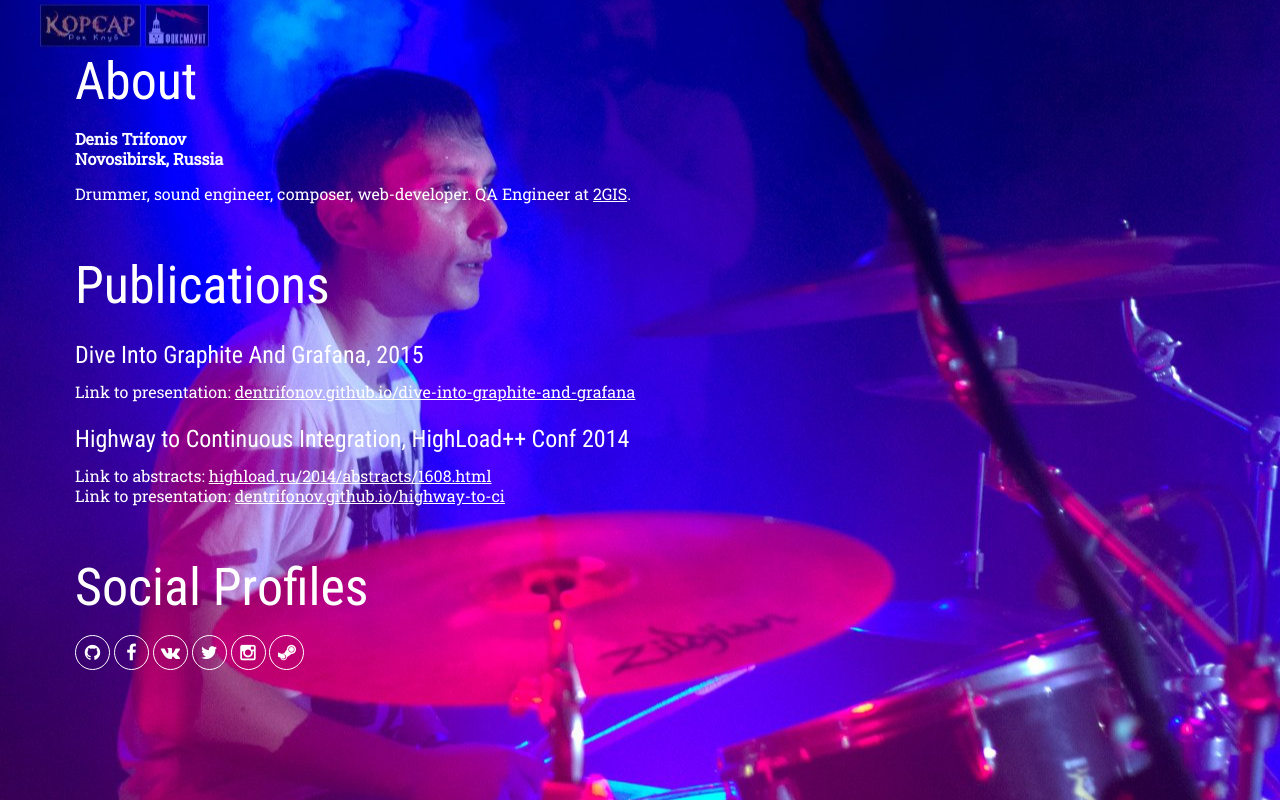
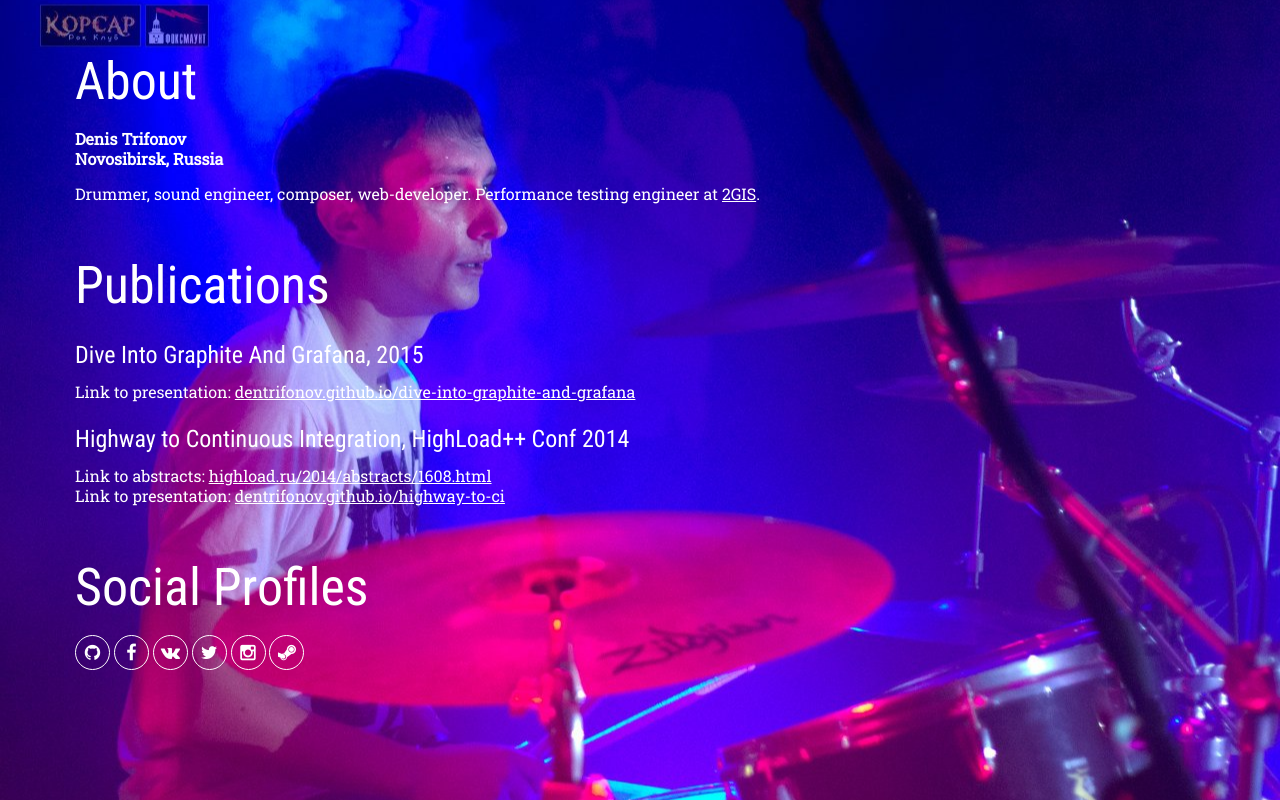
Before and after one commit to denbroit/denbroit.github.io, a plain HTML site: page index.html in a window 1280 px wide. Drawn offline with Linux system fonts and the light colour scheme.

Commit message:
Update index.html

```diff
--- a/index.html
+++ b/index.html
@@ -60,7 +60,7 @@
 				<div class="uk-width-1-1 uk-margin-large-top">
 					<h2 class="uk-heading-large">About</h2>
 					<p><b>Denis Trifonov<br>Novosibirsk, Russia</b></p>
-					<p>Drummer, sound engineer, composer, web-developer. QA Engineer at <a href="http://2gis.ru" target="_blank">2GIS</a>.</p>
+					<p>Drummer, sound engineer, composer, web-developer. Performance testing engineer at <a href="http://2gis.ru" target="_blank">2GIS</a>.</p>
 				</div>
 				<div class="uk-width-1-1 uk-margin-large-top">
 					<h2 class="uk-heading-large">Publications</h2>
```
